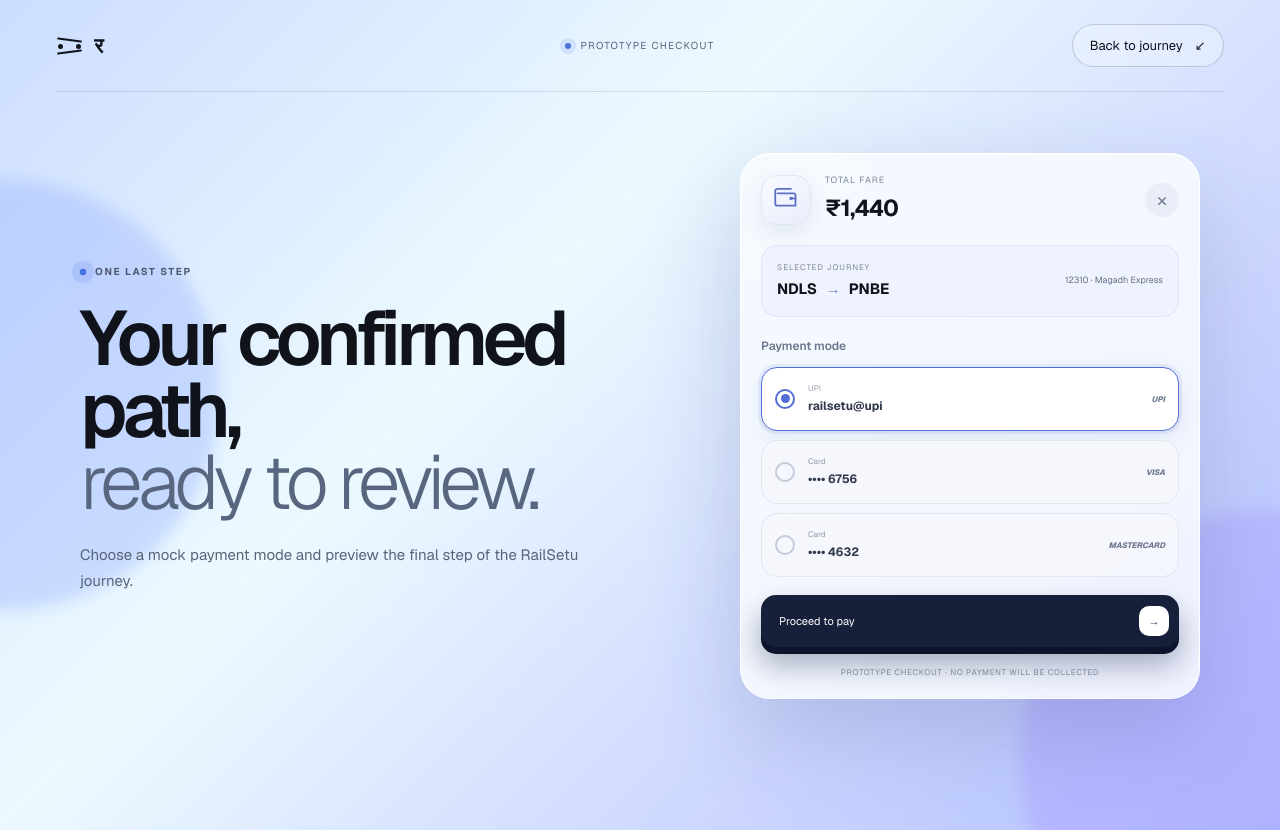
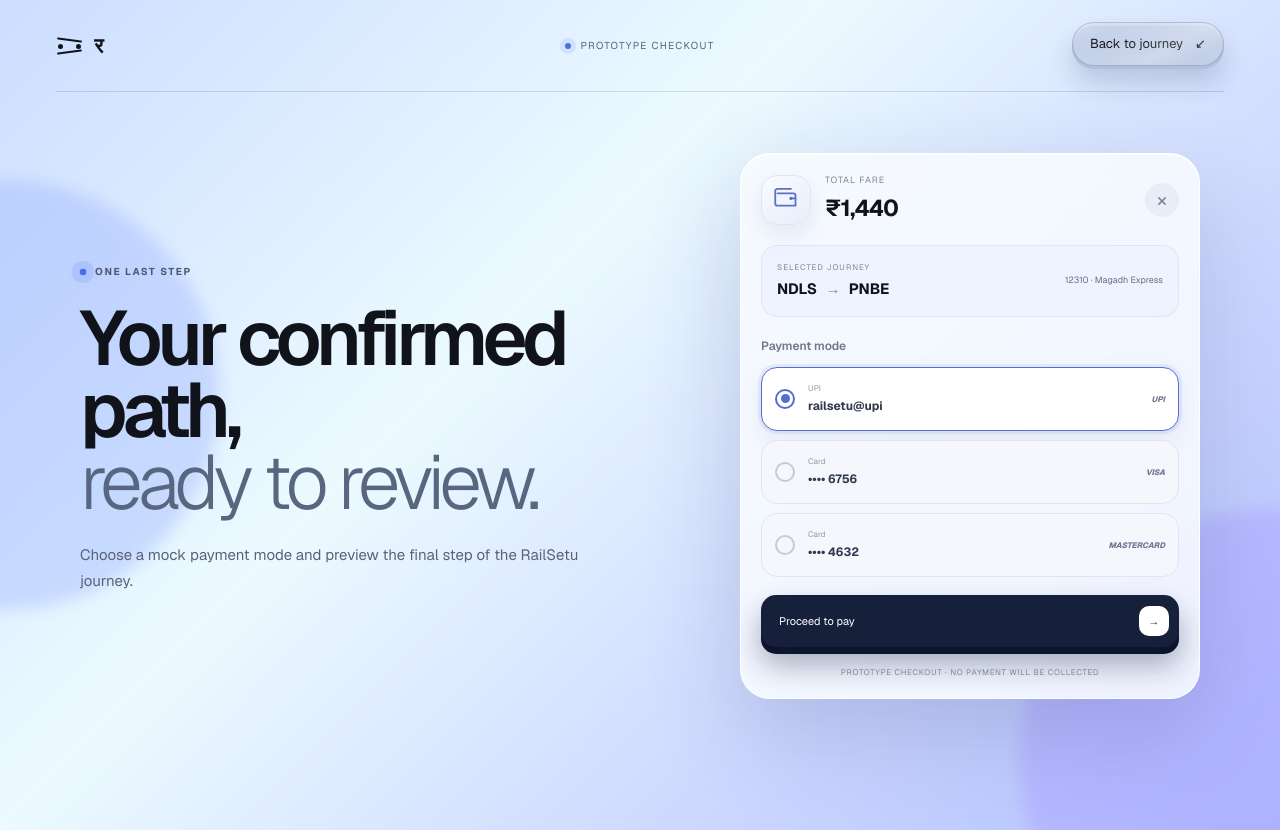
Before and after one commit to anki0476/railsetu, a Next.js app: page /payment in a window 1280 px wide. Built offline with nearby package versions, Linux system fonts and the light colour scheme.

Commit message:
Refine payment completion controls

```diff
--- a/app/components/payment-card.tsx
+++ b/app/components/payment-card.tsx
@@ -71,7 +71,7 @@ export default function PaymentCard() {
         <span className="tactile-base" aria-hidden="true" />
         <button className={`tactile-cap payment-proceed glare-surface is-${paymentState}`} type="button" onClick={proceed} disabled={paymentState !== 'idle'}>
           {paymentState === 'processing' ? <span className="payment-progress" aria-hidden="true" /> : null}
-          <span>{paymentState === 'done' ? 'Payment simulated' : paymentState === 'processing' ? 'Processing…' : 'Proceed to pay'}</span>
+          <span>{paymentState === 'done' ? 'Payment Successful' : paymentState === 'processing' ? 'Processing…' : 'Proceed to pay'}</span>
           <i aria-hidden="true">{paymentState === 'done' ? '✓' : '→'}</i>
         </button>
       </span>
--- a/app/payment/page.tsx
+++ b/app/payment/page.tsx
@@ -2,6 +2,7 @@ import type { Metadata } from 'next';
 import { Suspense } from 'react';
 import BrandTextType from '../components/brand-text-type';
 import PaymentCard from '../components/payment-card';
+import TactileGlareLink from '../components/tactile-glare-link';
 
 export const metadata: Metadata = {
   title: 'RailSetu Prototype Checkout',
@@ -19,7 +20,16 @@ export default function PaymentPage() {
           <BrandTextType />
         </a>
         <span className="payment-nav-context"><i /> Prototype checkout</span>
-        <a className="nav-cta" href="/planner">Back to journey <span>↙</span></a>
+        <TactileGlareLink
+          className="nav-cta"
+          wrapperClassName="nav-about-wrap"
+          href="/planner"
+          baseColor="#aebfdf"
+          depth={4}
+          glareOpacity={0.2}
+        >
+          Back to journey <span>↙</span>
+        </TactileGlareLink>
       </nav>
       <section className="payment-stage">
         <header className="payment-heading">
```
